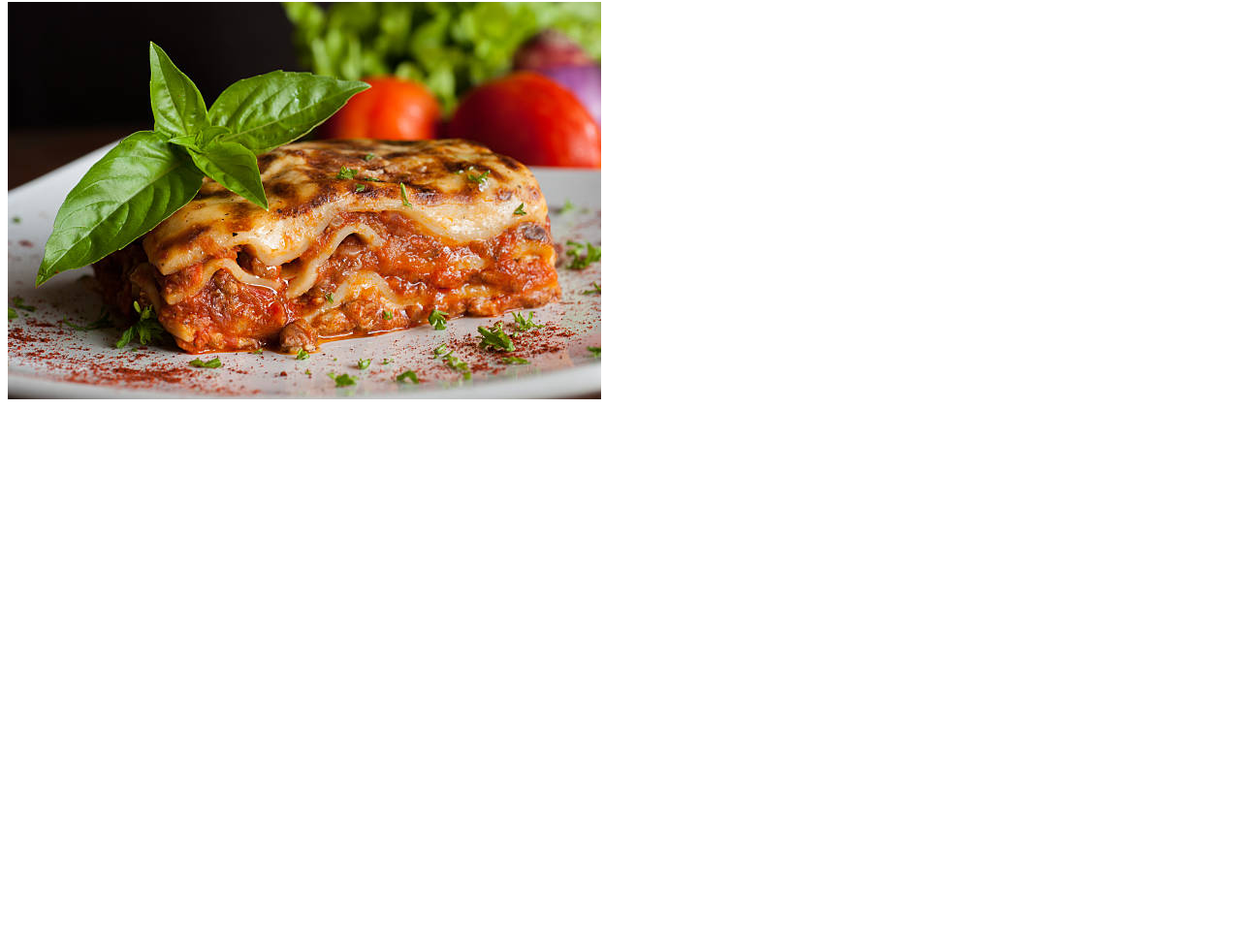
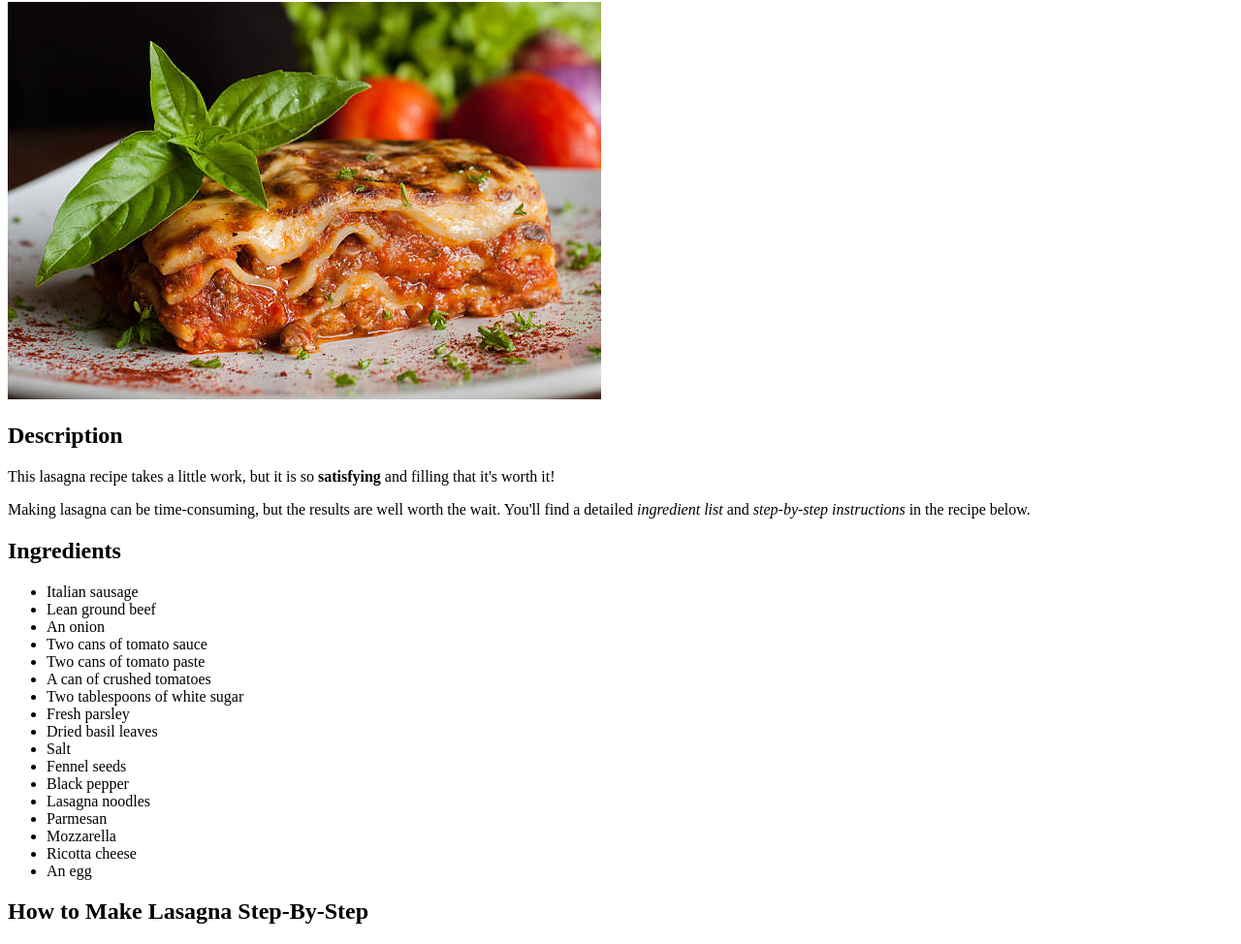
Before and after one commit to guilherme-webster/odin-recipes, a plain HTML site: page recipes/lasagna.html in a window 1280 px wide. Shown: the part 78-1052 px from the top of the page at 97% size. Before the commit the page ends 800 px from the top, so only its background shows below. Drawn offline with Linux system fonts and the light colour scheme.

Commit message:
Adding description, ingredients and tutorial of the lasagna recipe.

```diff
--- a/recipes/lasagna.html
+++ b/recipes/lasagna.html
@@ -7,5 +7,36 @@
     <body>
         <h1>World's Best Lasagna</h1>
         <img src="../images/lasagna.jpg" alt="Image of a delicious lasagna">
+        <h2>Description</h2>
+        <p>
+            This lasagna recipe takes a little work, but it is so <strong>satisfying</strong> and filling that it's worth it!
+        </p>
+        <p>
+            Making lasagna can be time-consuming, but the results are well worth the wait. You'll find a detailed <em>ingredient list</em> and <em>step-by-step instructions</em> in the recipe below.
+        </p>
+        <h2>Ingredients</h2>
+        <ul>
+            <li>Italian sausage</li>
+            <li>Lean ground beef</li>
+            <li>An onion</li>
+            <li>Two cans of tomato sauce</li>
+            <li>Two cans of tomato paste</li>
+            <li>A can of crushed tomatoes</li>
+            <li>Two tablespoons of white sugar</li>
+            <li>Fresh parsley</li>
+            <li>Dried basil leaves</li>
+            <li>Salt</li>
+            <li>Fennel seeds</li>
+            <li>Black pepper</li>
+            <li>Lasagna noodles</li>
+            <li>Parmesan</li>
+            <li>Mozzarella</li>
+            <li>Ricotta cheese</li>
+            <li>An egg</li>
+        </ul>
+        <h2>How to Make Lasagna Step-By-Step</h2>
+        <ol>
+
+        </ol>
     </body>
 </html>
```
